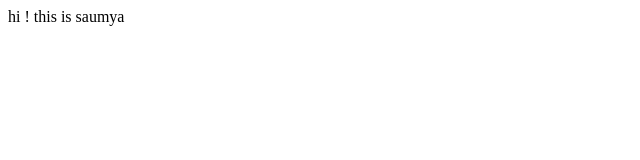
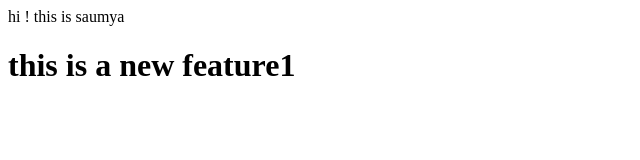
Before and after one commit to saumyasingh003/localhost, a plain HTML site: page index.html in a window 1280 px wide. Shown: the whole page, without its empty margins (0-640 px from the left). Drawn offline with Linux system fonts and the light colour scheme.

Commit message:
add feature1

```diff
--- a/index.html
+++ b/index.html
@@ -1 +1,6 @@
 <p> hi ! this is saumya</p>
+
+
+
+
+<h1>this is a new feature1</h1>
```
